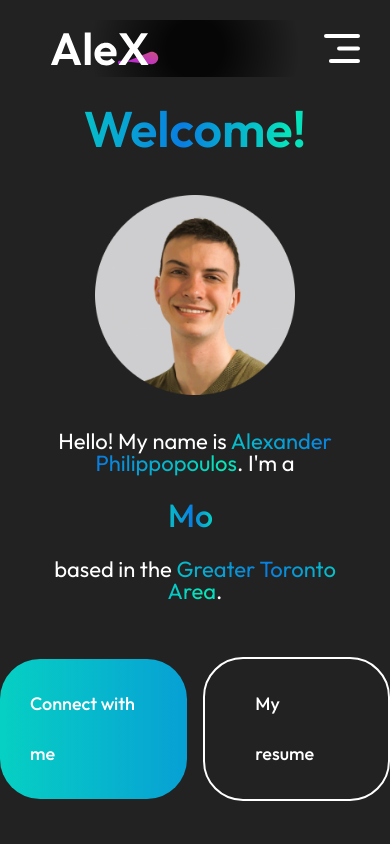
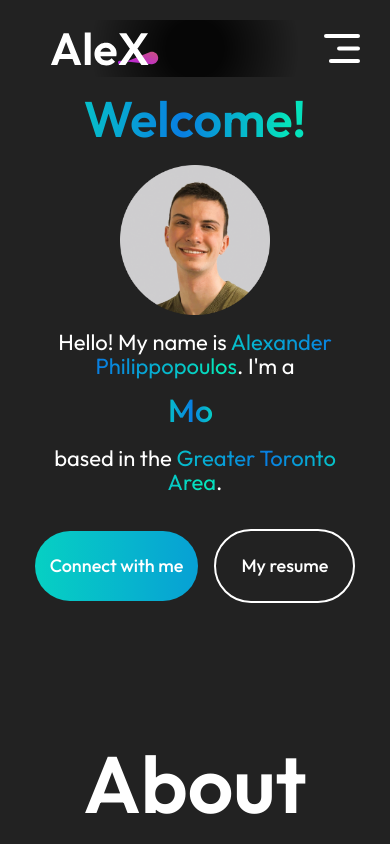
Before and after one commit to aphilippopoulos248/alexander-portfolio, a React (Vite) app: page / in a window 390 px wide. Shown: the top 844 px of the page. Built offline with nearby package versions, Linux system fonts and the light colour scheme.

Commit message:
Made hero page responsive

```diff
--- a/src/components/hero/Hero.scss
+++ b/src/components/hero/Hero.scss
@@ -101,38 +101,39 @@
 
 @media(max-width: calc-rem(768)){
     .hero img{
-        margin-bottom: calc-rem(100);
-        width: calc-rem(200);
+        margin-top: calc-rem(-20);
+        margin-bottom: calc-rem(80);
+        width: calc-rem(150);
     }
     .hero h1{
-        margin-top: calc-rem(0);
+        margin-top: calc-rem(-10);
         width: calc-rem(500);
         font-size: calc-rem(50);
     }
     .hero p{
         width: 80%;
         font-size: calc-rem(22);
-        line-height: calc-rem(22);
+        line-height: calc-rem(24);
         margin: calc-rem(-100) calc-rem(0);
     }
     .type-animation{
         font-size: calc-rem(32);
-        margin-top: calc-rem(30);
-        margin-bottom: calc-rem(10);
+        margin-top: calc-rem(20);
+        margin-bottom: calc-rem(0);
     }
     .hero-action{
         gap: calc-rem(16);
         font-size: calc-rem(18);
         font-weight: 500;
         margin-bottom: calc-rem(50);
-        margin-top: calc-rem(120);
+        margin-top: calc-rem(100);
     }
     .hero-connect{
-        padding: calc-rem(20) calc-rem(30);
+        padding: calc-rem(10) calc-rem(15);
         border-radius: calc-rem(40);
     }
     .hero-resume{
-        padding: calc-rem(20) calc-rem(50);
+        padding: calc-rem(10) calc-rem(25);
         border-radius: calc-rem(40);
     }
 }
--- a/src/components/nav/Navbar.scss
+++ b/src/components/nav/Navbar.scss
@@ -76,7 +76,7 @@
         display: block;
         position: relative;
         top: calc-rem(30);
-        left: calc-rem(290);
+        left: calc-rem(140);
         width: calc-rem(30);
     }
     .nav-menu{
@@ -85,16 +85,16 @@
         align-items: start;
         top: 0;
         gap: calc-rem(30);
-        background-color: rgba(0, 0, 0, 0.9);
-        width: calc-rem(350);
+        background-color: rgba(0, 0, 0, 0.8);
+        width: calc-rem(200);
         height: 100%;
         z-index: 2;
         transition: right 0.5s;
-        right: calc-rem(-350);
+        right: calc-rem(-200);
     }
     .nav-menu li{
         font-size: calc-rem(30);
-        padding-left: calc-rem(100);
+        padding-left: calc-rem(50);
         flex-direction: row;
         gap: calc-rem(20);
     }
```
